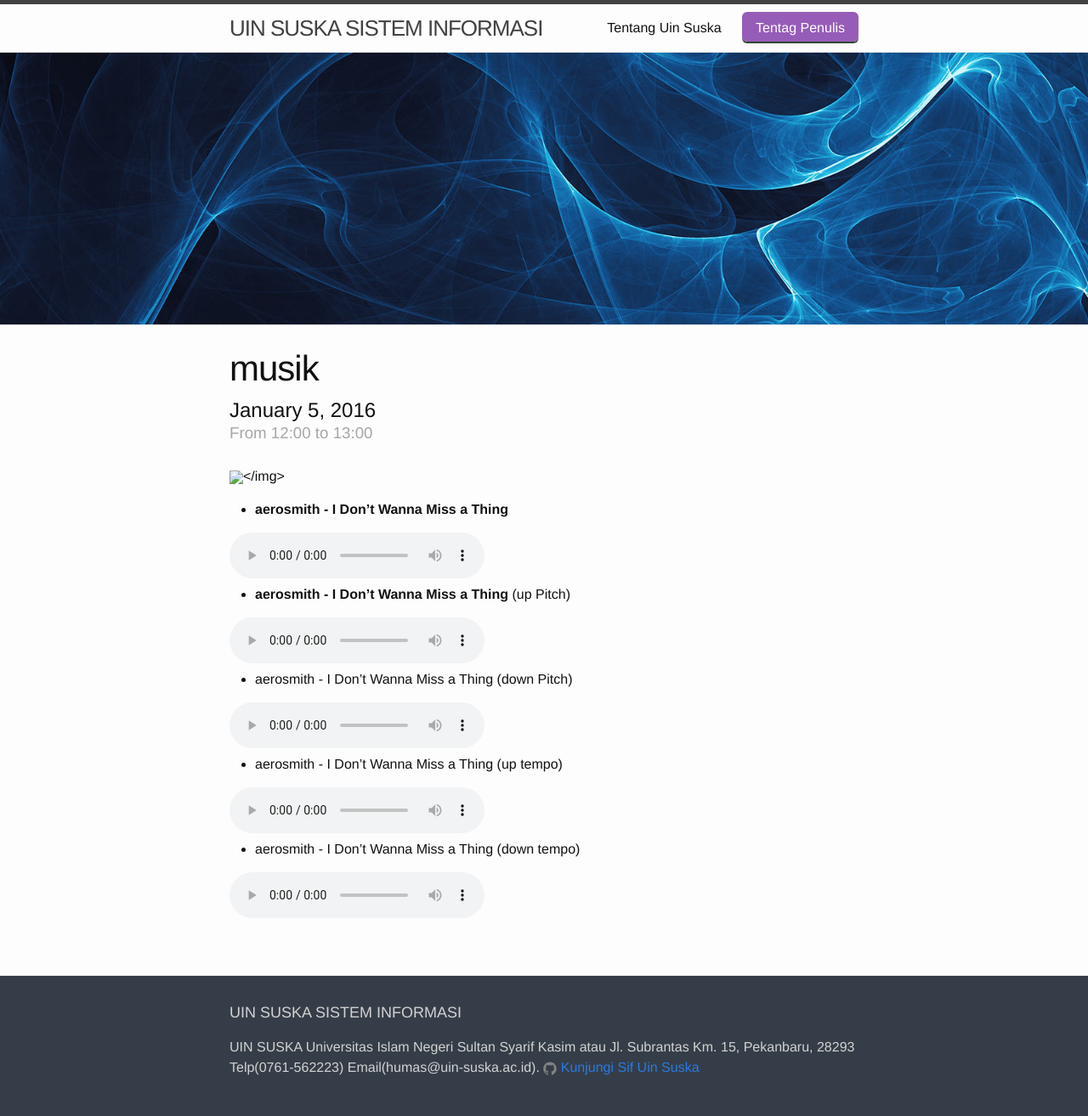
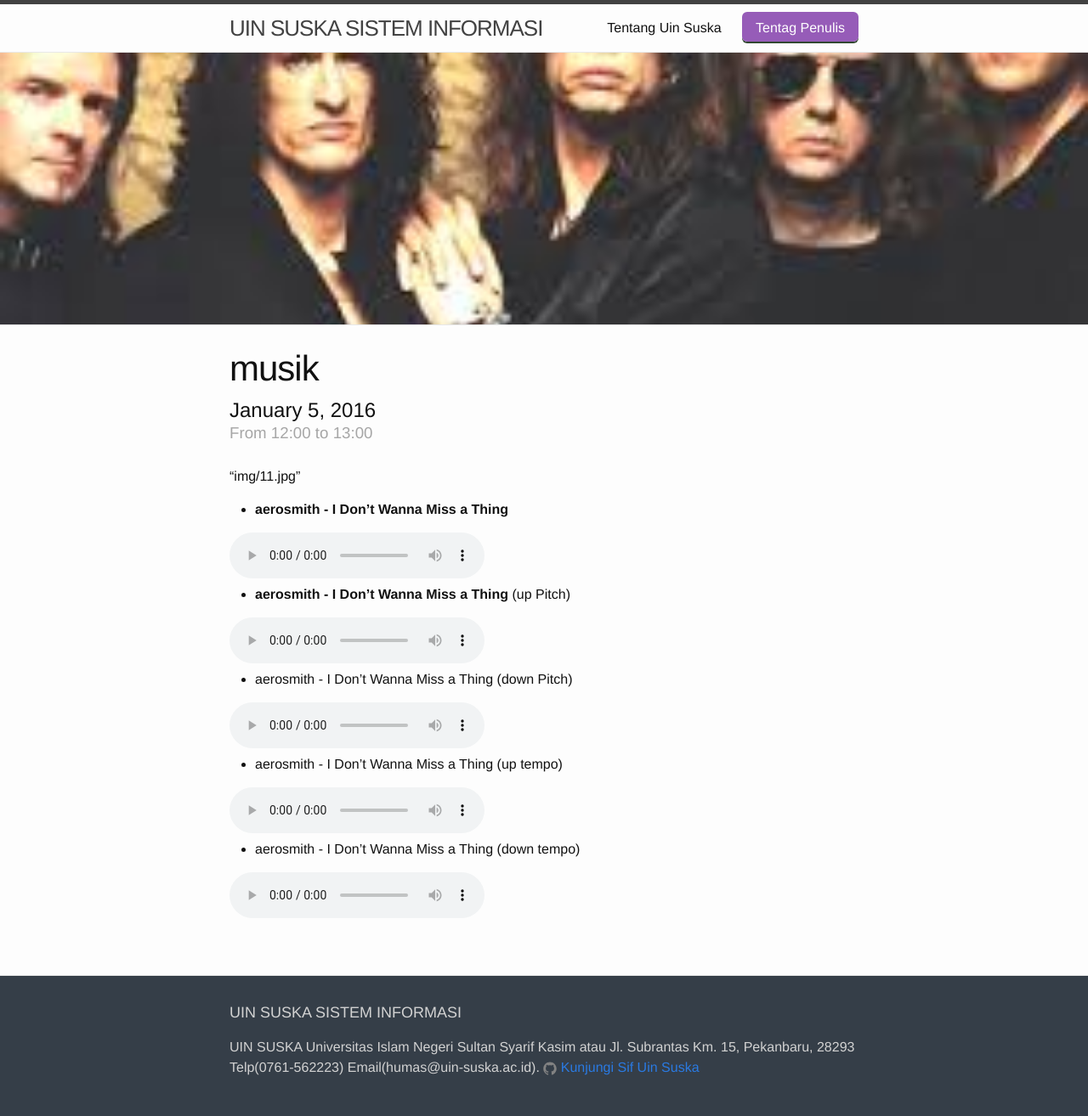
Before and after one commit to ibnuyohanzah/catclan.github.io-1, a Jekyll site: the page built from _posts/2016-06-18-multimedia.markdown, in a window 1280 px wide. Shown: the whole page at 85% size. Built offline with Jekyll 4.4.1, drawn with Linux system fonts in a browser that asks for light colours.

Commit message:
Update 2016-06-18-multimedia.markdown

```diff
--- a/_posts/2016-06-18-multimedia.markdown
+++ b/_posts/2016-06-18-multimedia.markdown
@@ -3,7 +3,7 @@ layout: post
 
 #event information
 title:  "musik"
-cover: "/img/foto3.jpg"
+cover: "/img/11.jpg"
 date:   2016-01-05
 start_time: "12:00"
 end_time: "13:00"
@@ -15,7 +15,7 @@ organiser: "Ibnuyohanzah ahmad"
 
 ---
 
-<img src="img/11.jpg"></img>
+"img/11.jpg"
 
 - **aerosmith - I Don't Wanna Miss a Thing**
 <audio controls="controls">
```
